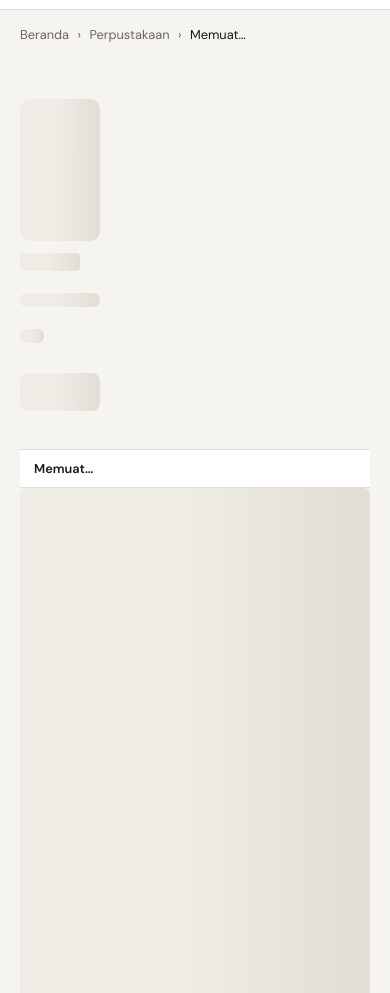
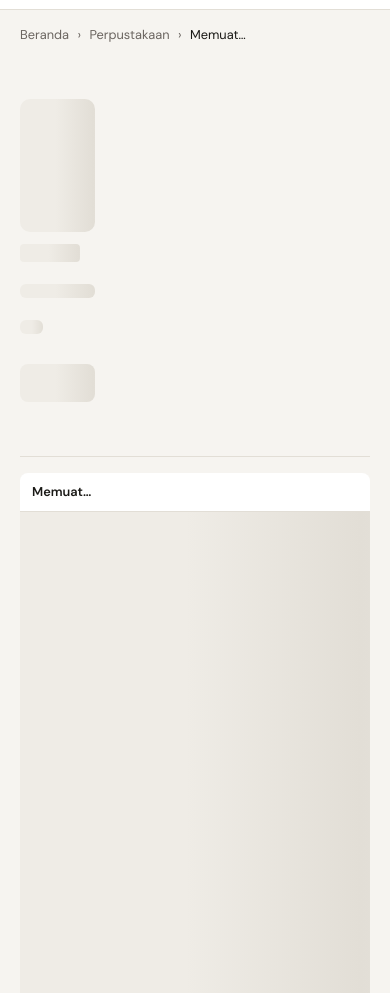
Before and after one commit to revpeak-bot/revpeak, a website: page buku.html in a window 390 px wide. Shown: the part 107-1100 px from the top of the page. Drawn offline with Linux system fonts and the light colour scheme.

Commit message:
Add files via upload

```diff
--- a/buku.html
+++ b/buku.html
@@ -96,6 +96,7 @@
       border: none; border-radius: 8px; cursor: pointer;
       font-family: inherit; font-size: .85rem; font-weight: 700;
       text-decoration: none; transition: opacity .15s;
+      box-sizing: border-box;
     }
 
     .buku-dl-btn:hover { opacity: .86; }
@@ -111,7 +112,7 @@
 
     /* ── Panel kanan: iframe viewer ─────────────────────────── */
     .buku-viewer-panel {
-      padding: 0 0 0 0;
+      padding: 0 0 0 24px; /* jarak dari sidebar */
       min-height: calc(100vh - 110px);
       display: flex;
       flex-direction: column;
@@ -119,10 +120,12 @@
 
     .buku-viewer-toolbar {
       display: flex; align-items: center; gap: 10px;
-      padding: 10px 20px;
+      padding: 10px 16px;
       border-bottom: 1px solid var(--border);
       background: var(--surface);
       font-size: .8rem; color: var(--text-muted);
+      border-radius: 8px 8px 0 0;
+      margin-bottom: 0;
     }
 
     .buku-viewer-title {
@@ -134,7 +137,9 @@
       flex: 1;
       width: 100%;
       min-height: calc(100vh - 150px);
-      border: none;
+      border: 1px solid var(--border);
+      border-top: none;
+      border-radius: 0 0 8px 8px;
       display: block;
       background: var(--surface);
     }
@@ -145,46 +150,74 @@
       flex-direction: column; align-items: center; justify-content: center;
       gap: 12px; padding: 48px 24px;
       text-align: center; color: var(--text-muted);
+      border: 1px solid var(--border); border-radius: 8px;
     }
 
     .buku-no-viewer p { font-size: .95rem; line-height: 1.6; }
 
     /* Skeleton awal */
     .buku-sidebar-skeleton { display: flex; flex-direction: column; gap: 12px; padding: 28px 20px 28px 0; }
-    .buku-viewer-skeleton   { flex: 1; min-height: calc(100vh - 150px); }
+    .buku-viewer-skeleton   {
+      flex: 1; min-height: calc(100vh - 150px);
+      border-radius: 0 0 8px 8px;
+    }
 
     /* ── Responsif ──────────────────────────────────────────── */
     @media (max-width: 768px) {
       .buku-page-wrap {
         grid-template-columns: 1fr;
         min-height: unset;
+        gap: 16px;
       }
 
       .buku-sidebar {
         position: static;
-        padding: 20px 0 0;
+        padding: 20px 0 16px;
         border-right: none;
         border-bottom: 1px solid var(--border);
         max-height: unset;
         display: grid;
-        grid-template-columns: 120px 1fr;
-        gap: 16px;
+        grid-template-columns: 110px 1fr;
+        gap: 14px;
         align-items: start;
+        overflow: visible;
+      }
+
+      /* Cegah kolom kanan overflow container */
+      .buku-sidebar-right {
+        min-width: 0;
+        display: flex;
+        flex-direction: column;
       }
 
       .buku-cover-wrap { margin-bottom: 0; }
 
-      .buku-sidebar-right { display: flex; flex-direction: column; }
+      /* Hilangkan padding kiri viewer di mobile */
+      .buku-viewer-panel {
+        padding: 0;
+        min-height: unset;
+      }
 
       .buku-back-link { display: none; }
 
       #buku-viewer-frame { min-height: 75vh; }
 
-      .buku-viewer-toolbar { padding: 8px 14px; }
+      .buku-viewer-toolbar { padding: 8px 12px; border-radius: 8px 8px 0 0; }
+
+      .buku-viewer-skeleton { min-height: 75vh; }
     }
 
     @media (max-width: 480px) {
-      .buku-sidebar { grid-template-columns: 100px 1fr; }
+      .buku-sidebar {
+        grid-template-columns: 95px 1fr;
+        gap: 12px;
+      }
+
+      .buku-title { font-size: .92rem; }
+
+      .buku-meta-list li { font-size: .74rem; }
+
+      .buku-meta-label { min-width: 54px; }
     }
   </style>
 </head>
```
